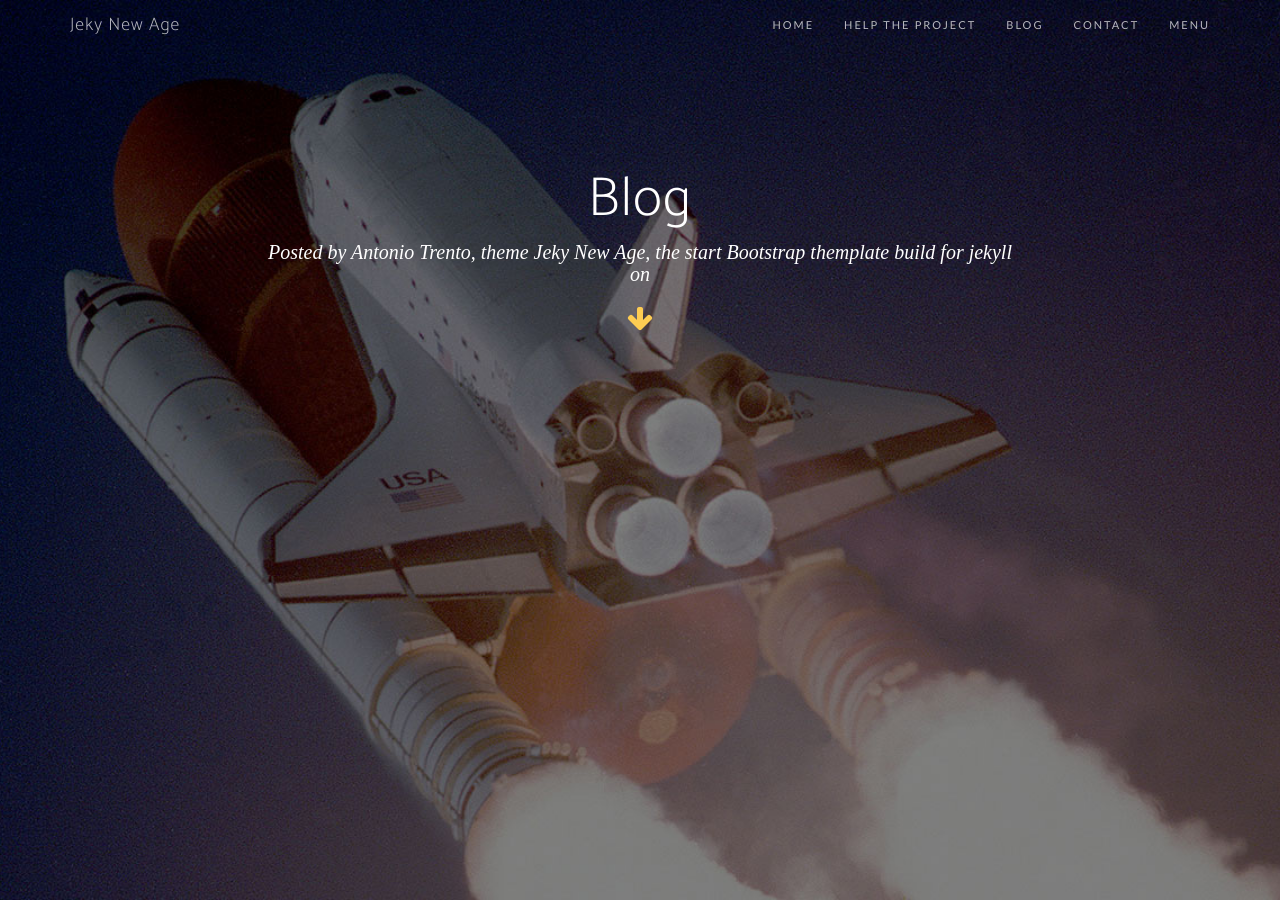
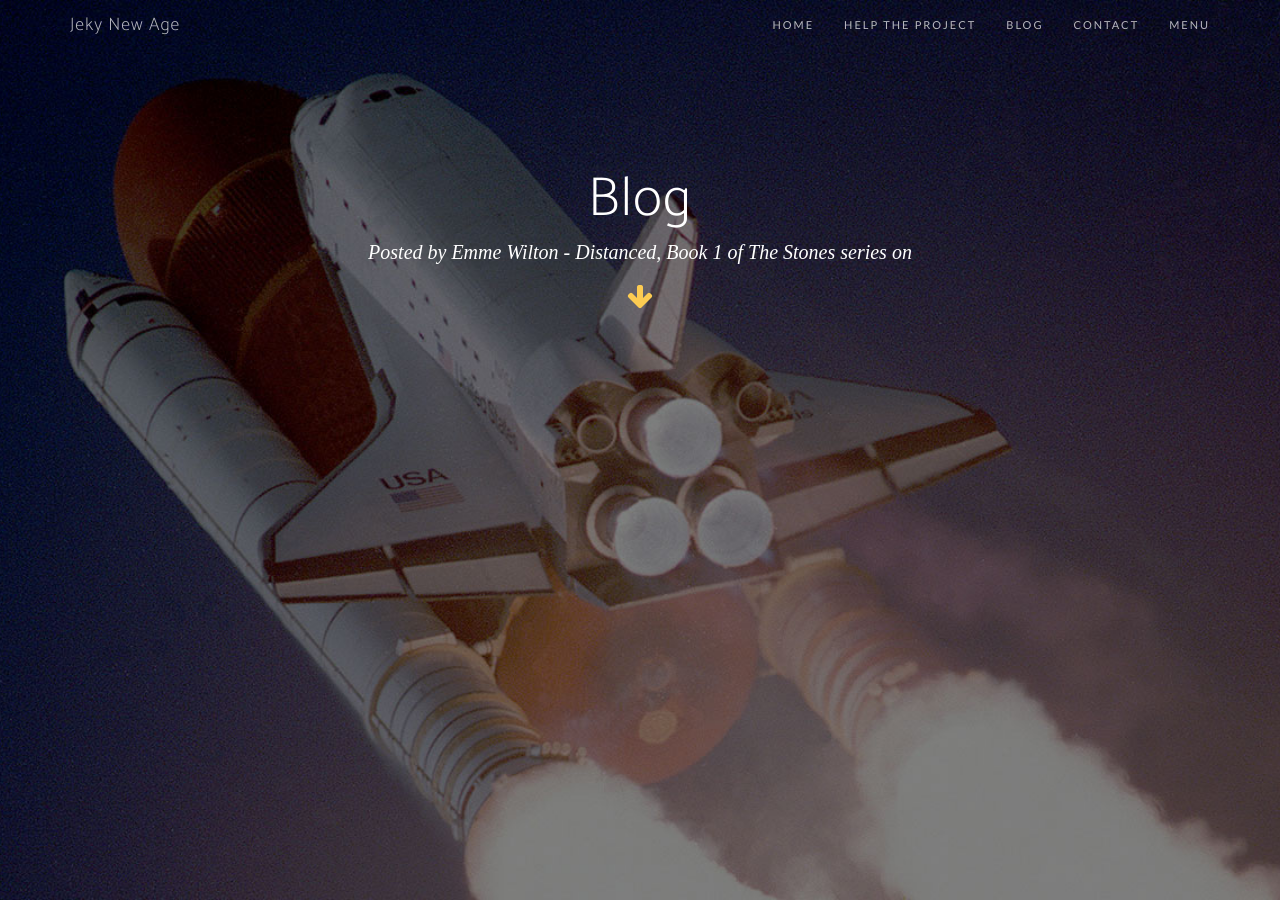
Before and after one commit to emmewilton/emmewilton.github.io, a Jekyll site: the page built from blog.html, in a window 1280 px wide and 900 px high. Built offline with Jekyll 4.4.1, drawn with Linux system fonts in a browser that asks for light colours; nearby versions of some CDN libraries; some web fonts are replaced; comment, search, counter and statistics services are not loaded; some of the changed text lies outside the part shown.

Commit message:
Customised config

```diff
--- a/_config.yml
+++ b/_config.yml
@@ -1,28 +1,24 @@
 # Site settings
-title: Antonio Trento, theme Jeky New Age, the start Bootstrap themplate build for jekyll
-email:
-description: A jekyll template for landing pages, portfolio and blogging
+title: Emme Wilton - Distanced, Book 1 of The Stones series
+email: hello@emmewilton.com
+description: Emme Wilton, author of Distanced, Book 1 of The Stones series.
 
 baseurl: "" # the subpath of your site, e.g. /blog/ (If you use organization leave empty)
-url: "https://jekynewage.github.io" # the base hostname & protocol for your site
+url: "http://www.emmewilton.com" # the base hostname & protocol for your site
 
 #Google Ad Words Data from scripts code (using Google responsive options) and ad client
-data-ad-slot: 2973388149
-data-ad-client: ca-pub-9204963049240271
-google_ad_client: ca-pub-9204963049240271
+#data-ad-slot: 2973388149
+#data-ad-client: ca-pub-9204963049240271
+#google_ad_client: ca-pub-9204963049240271
 
-google_analytics: "UA-86331249-1"
-addthis_id: ra-5644da281510c62f
-disqus_account: jeky-new-age
+#google_analytics: "UA-86331249-1"
+#addthis_id: ra-5644da281510c62f
+#disqus_account: jeky-new-age
 
 # Social networks usernames (many more available: flickr, dribbble, pinterest, instagram, tumblr, linkedin, etc.) see all icon at fontawesome.io
 social:
-  - title: twitter
-    url: https://twitter.com/lantoniotrento
   - title: facebook
-    url: https://facebook.com/lantoniotrento
-  - title: google-plus
-    url: https://plus.google.com/+AntoniotrentoIt
+    url: https://facebook.com/#
   #- title: github
   #  url: http://github.com/jekyll
 
```
